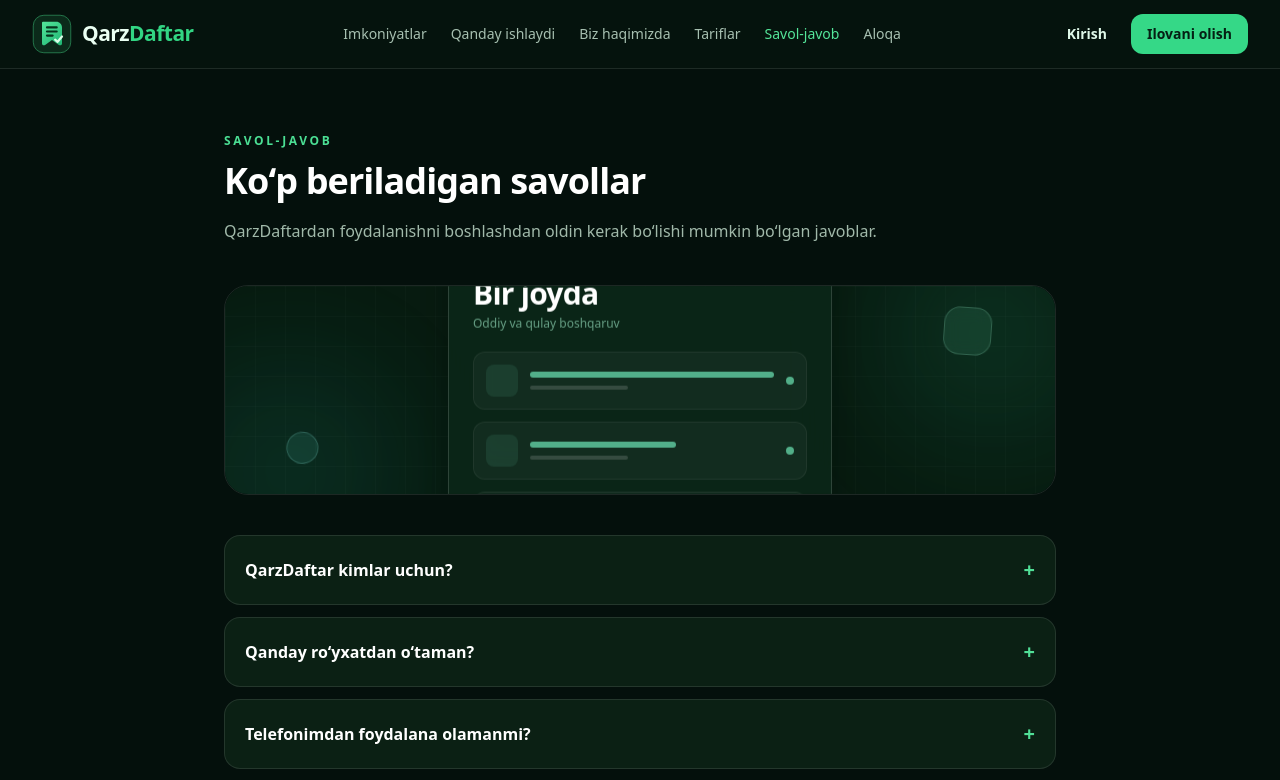
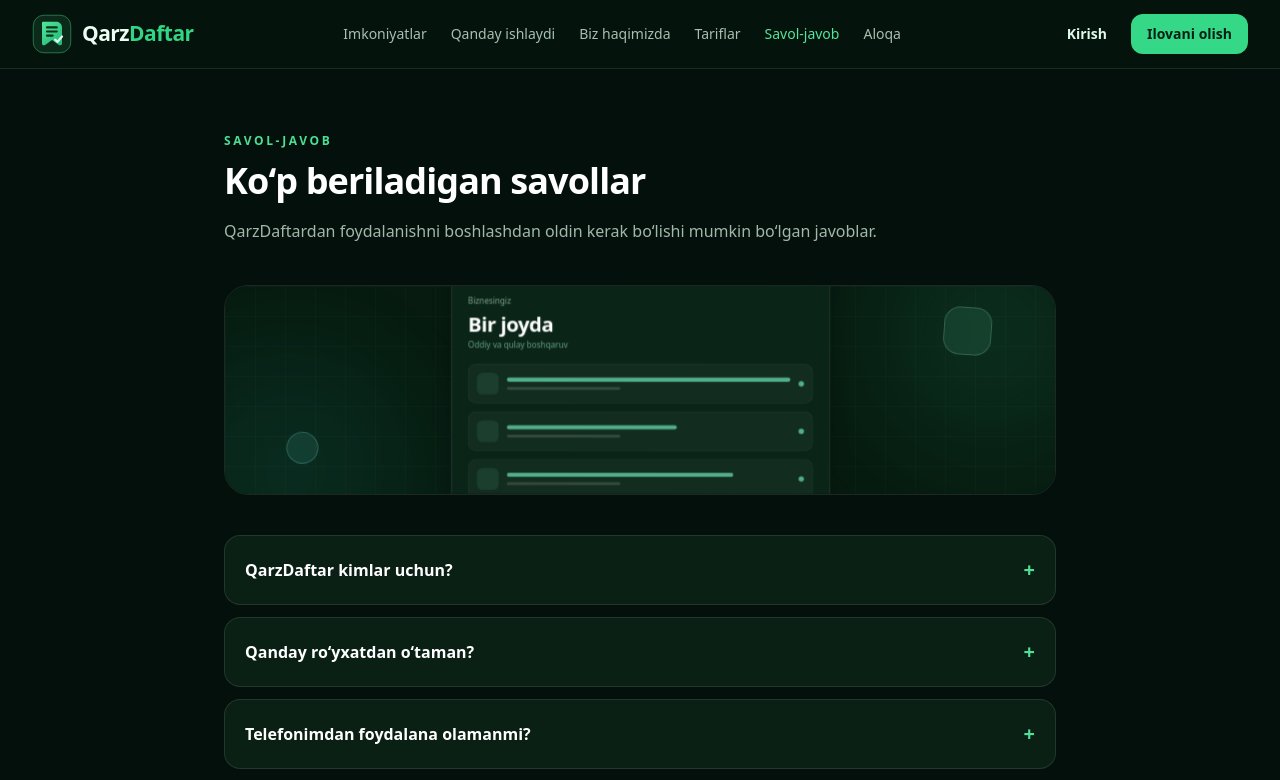
Before and after one commit to i04728109-cell/qarzdaftar, a Next.js app: page /faq in a window 1280 px wide. Shown: the top 780 px of the page. Built offline with nearby package versions, Linux system fonts and the light colour scheme.

Commit message:
Fit animated dashboard inside feature card media

```diff
--- a/src/app/globals.css
+++ b/src/app/globals.css
@@ -39,3 +39,13 @@ footer a:hover { color: #62e8a0; }
 @media (prefers-reduced-motion: reduce) {
   *, *::before, *::after { animation-duration: .01ms !important; animation-iteration-count: 1 !important; scroll-behavior: auto !important; transition-duration: .01ms !important; }
 }
+
+
+/* Keep the dashboard preview fully visible in short feature-card media slots. */
+.qd-visual-panel--compact {
+  width: 145%;
+  max-width: none;
+  flex: none;
+  transform: scale(.68);
+  transform-origin: center center;
+}
```
